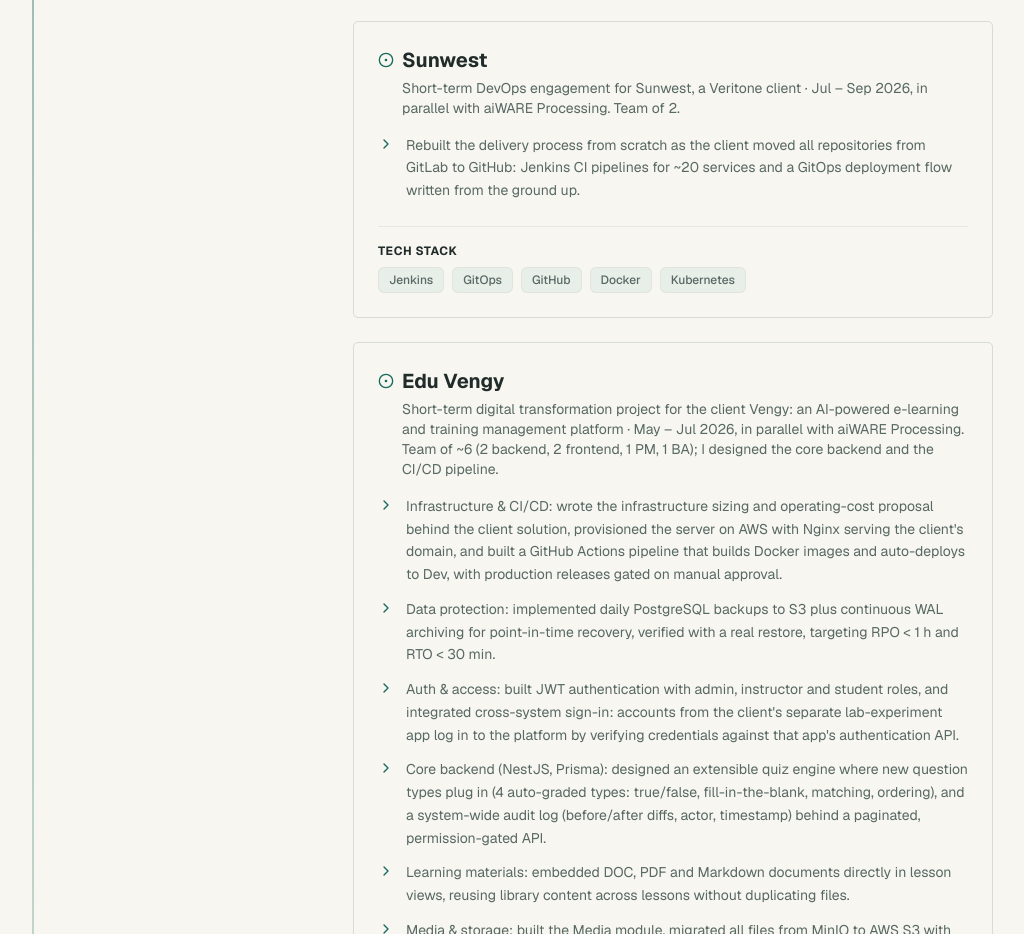
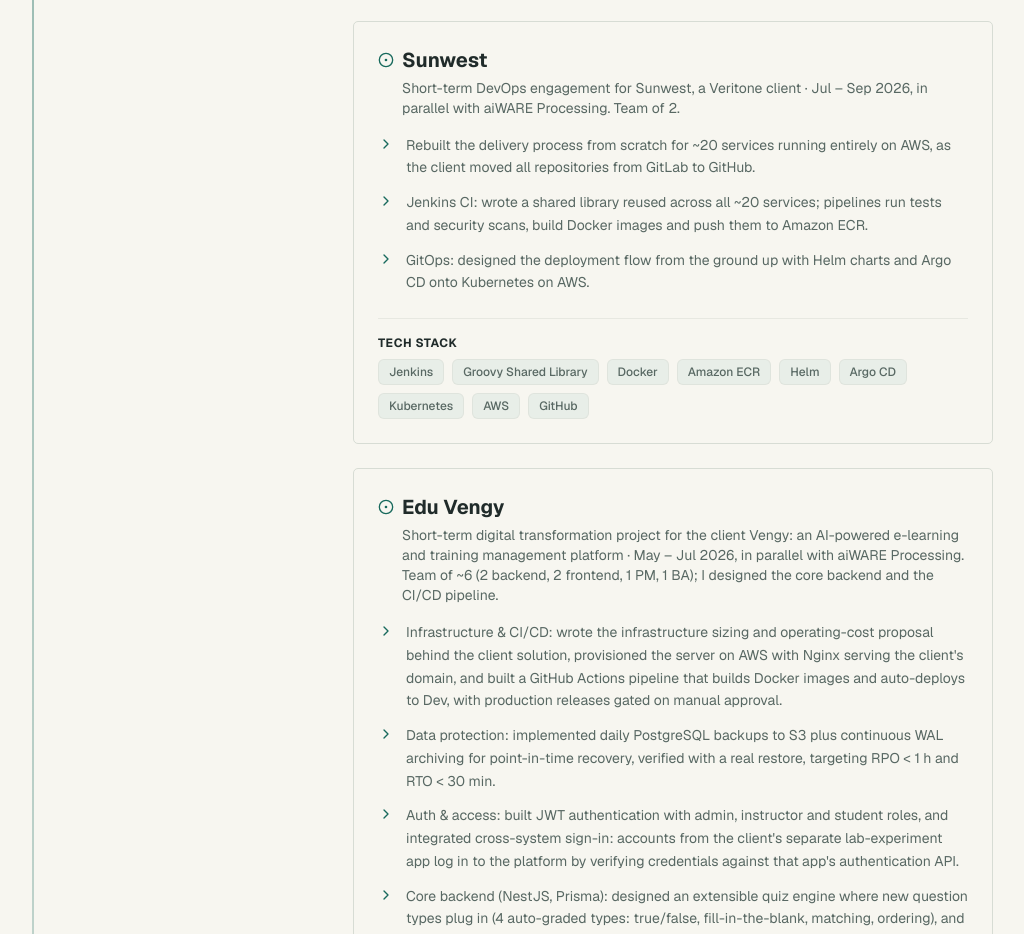
Before and after one commit to TruongHoang2004/portfolio, a Next.js app: page / in a window 1280 px wide. Shown: the part 5040-5974 px from the top of the page, without its empty margins (135-1159 px from the left). Built offline with nearby package versions, Linux system fonts and the light colour scheme.

Commit message:
content: detail Sunwest Jenkins shared library, ECR, Helm + Argo CD on AWS

```diff
--- a/data/experience.ts
+++ b/data/experience.ts
@@ -72,9 +72,11 @@ export const getExperiencesData = (locale: string): Experience[] => {
             ? "Dự án DevOps ngắn hạn cho Sunwest, khách hàng của Veritone · Tháng 7 – Tháng 9 2026, song song với aiWARE Processing. Team 2 người."
             : "Short-term DevOps engagement for Sunwest, a Veritone client · Jul – Sep 2026, in parallel with aiWARE Processing. Team of 2.",
           achievements: [
-            isVi ? "Xây dựng lại quy trình delivery từ đầu khi khách hàng chuyển toàn bộ repo từ GitLab sang GitHub: pipeline CI bằng Jenkins cho khoảng 20 service và luồng triển khai GitOps viết mới hoàn toàn." : "Rebuilt the delivery process from scratch as the client moved all repositories from GitLab to GitHub: Jenkins CI pipelines for ~20 services and a GitOps deployment flow written from the ground up."
+            isVi ? "Xây dựng lại quy trình delivery từ đầu khi khách hàng chuyển toàn bộ repo từ GitLab sang GitHub, cho khoảng 20 service chạy hoàn toàn trên AWS." : "Rebuilt the delivery process from scratch for ~20 services running entirely on AWS, as the client moved all repositories from GitLab to GitHub.",
+            isVi ? "CI với Jenkins: viết shared library dùng chung cho cả 20 service; pipeline chạy test, quét bảo mật, build Docker image và đẩy lên Amazon ECR." : "Jenkins CI: wrote a shared library reused across all ~20 services; pipelines run tests and security scans, build Docker images and push them to Amazon ECR.",
+            isVi ? "GitOps: thiết kế lại luồng triển khai từ đầu với Helm chart và Argo CD lên Kubernetes trên AWS." : "GitOps: designed the deployment flow from the ground up with Helm charts and Argo CD onto Kubernetes on AWS."
           ],
-          technologies: "Jenkins · GitOps · GitHub · Docker · Kubernetes"
+          technologies: "Jenkins · Groovy Shared Library · Docker · Amazon ECR · Helm · Argo CD · Kubernetes · AWS · GitHub"
         },
         {
           name: "Edu Vengy",
```
